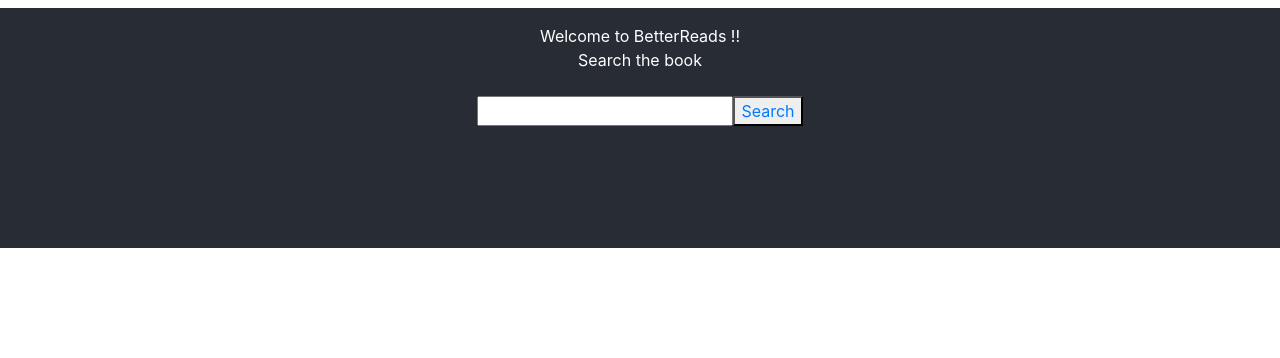
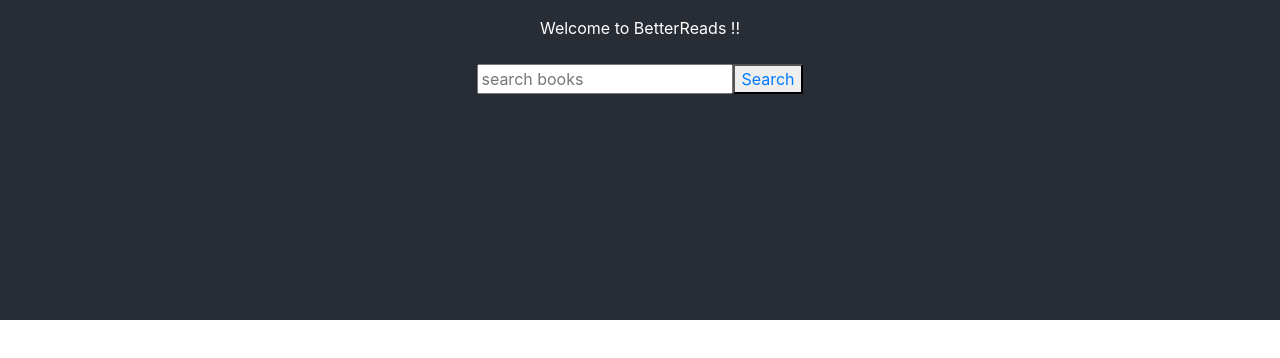
Before and after one commit to akshatBais/searchBookApp, a React (Create React App) app: page /details in a window 1280 px wide. Shown: the top 358 px of the page. Built offline with nearby package versions, Linux system fonts and the light colour scheme.

Commit message:
modifications

```diff
--- a/src/App.css
+++ b/src/App.css
@@ -2,17 +2,15 @@
 .App-header {
   padding-top: 1rem!important;
   background-color: #282c34;
-  min-height: 30vh;
+  min-height: 40vh;
   display: flex;
   justify-content: center;
   color: white;
 
 }
 
+ .App  {
 
-
- .App  {
-  padding-top: 0.5rem!important;
   text-align: center;
 }
 
--- a/src/BookInfo.js
+++ b/src/BookInfo.js
@@ -49,12 +49,14 @@
     return (
     <div className="BookInformation">
       <div className="Description">
-        {this.state.description}
+        Description : <td />{this.state.description}
       </div>
       <div className="Authors">
+      Authors : <td />
         {authors}
       </div>
       <div className="AvgRating">
+      Rating : <td/>
         {this.state.avg_rating}
       </div>
 
--- a/src/ListBooks.js
+++ b/src/ListBooks.js
@@ -36,13 +36,20 @@
 
   const listBooks = this.state.info.map((book) =>
 
-    <div id="BookDetails" className="col-sm-4">
+    <div id="BookDetails">
+       <div  className="col-sm-4">
        <Link to={"/bookDetails/"+ parseInt(book.id[0]._)}
        params = {{
          info : parseInt(book.id[0]._)
        }}
-       ><img src={book.best_book[0].image_url} alt="no"/></Link>
-       <div className="bookTitle" key={book.id}>{book.best_book[0].title}</div>
+       >
+       <img src={book.best_book[0].image_url} alt="no"/>
+          <div className="bookTitle" key={book.id}><strong>
+          {book.best_book[0].title}</strong> <br /> </div></Link>
+          by {book.best_book[0].author[0].name}
+
+
+       </div>
     </div>
 
 );
--- a/src/SearchBox.js
+++ b/src/SearchBox.js
@@ -12,7 +12,6 @@
     this.handleChange = this.handleChange.bind(this);
   }
 
-
     handleChange(event) {
       this.book=event.target.value;
       this.setState({value : this.book});
@@ -25,8 +24,8 @@
       <div className="App">
         <header className="App-header">
             <div className="searchBox">
-             Welcome to BetterReads !! <br />Search the book <br /> <br />
-                <input type="text" ref={this.book}  onChange={this.handleChange}/>
+             Welcome to BetterReads !!  <br /> <br />
+                <input type="text" ref={this.book}  placeholder="search books" onChange={this.handleChange}/>
               <button>
                   <Link to={
                     "/listBooks/" + this.state.value
```
